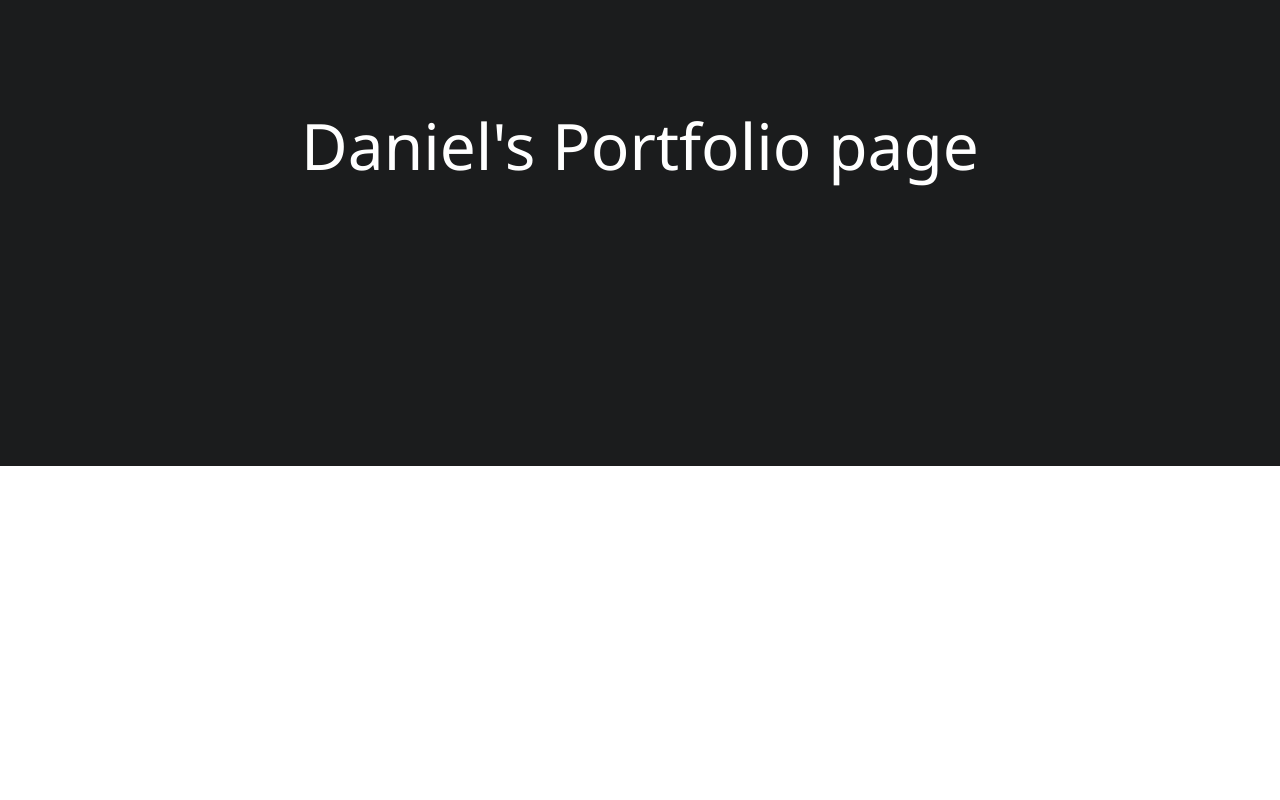
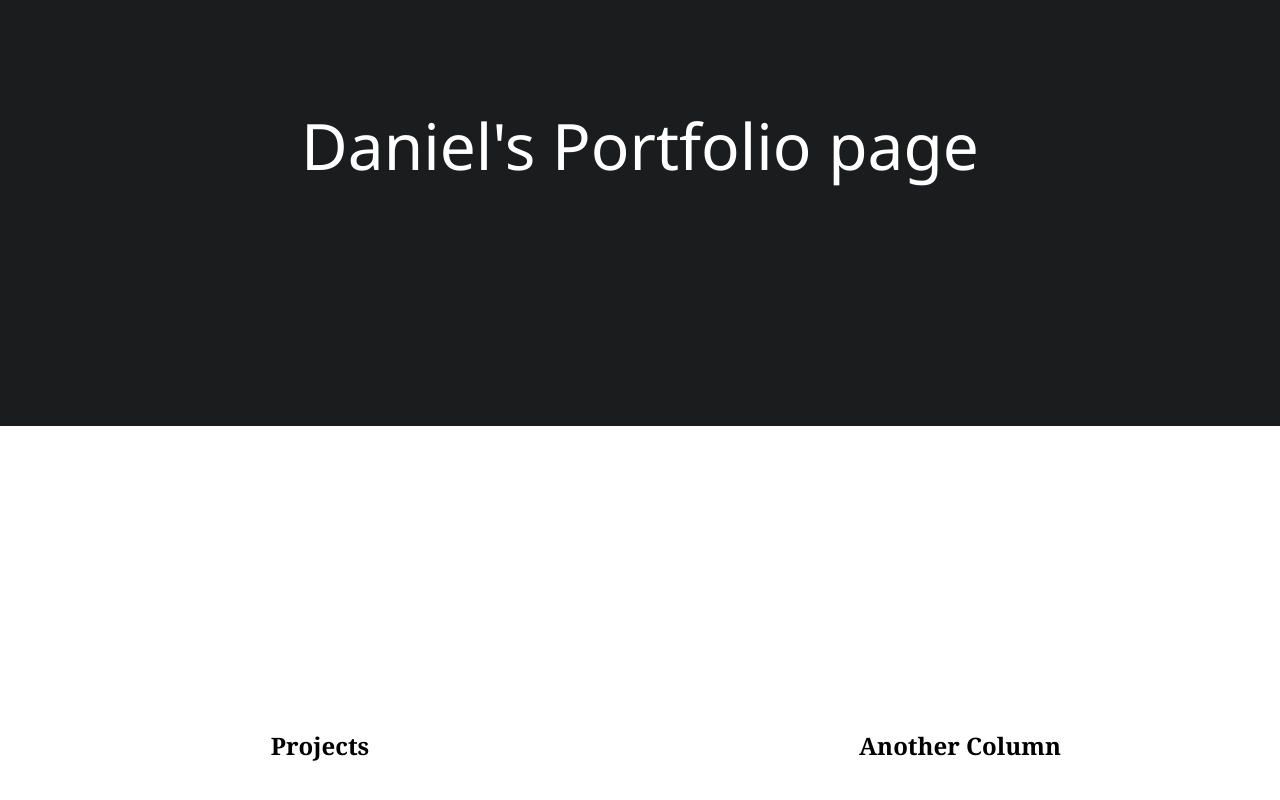
Before and after one commit to Sundholm11/portfolio, a React (Create React App) app: page / in a window 1280 px wide. Shown: the part 230-1030 px from the top of the page. Before the commit the page ends 800 px from the top, so only its background shows below. Built offline with nearby package versions, Linux system fonts and the light colour scheme; the HTML template or start-up script is replaced by a standard one.

Commit message:
Projects rough initial layout

```diff
--- a/src/App.tsx
+++ b/src/App.tsx
@@ -3,12 +3,14 @@ import './styles/App.css'
 
 import Home from './components/Home'
 import Navbar from './components/Navbar'
+import Projects from './components/Projects'
 
 const App: React.FC = () => {
 	return (
 		<div className="App" >
 			<Navbar />
 			<Home />
+			<Projects />
 		</div>
 	)
 }
--- /dev/null
+++ b/src/components/Projects.tsx
@@ -0,0 +1,18 @@
+import React from 'react'
+
+import '../styles/App.css'
+
+const Projects: React.FC = () => {
+    return (
+        <div>
+            <div className="subContainer2">
+                <h2>Projects</h2>
+            </div>
+            <div className="subContainer2">
+                <h2>Another Column</h2>
+            </div>
+        </div>
+    )
+}
+
+export default Projects
--- a/src/styles/App.css
+++ b/src/styles/App.css
@@ -31,3 +31,13 @@ div.subContainer {
 	background-color: rgb(27, 28, 29);
 	text-align: center;
 }
+
+div.subContainer2 {
+	margin: 0;
+	float: left;
+	height: 600px;
+	width: 50%;
+	line-height: 600px;
+	background-color: white;
+	text-align: center;
+}
```
